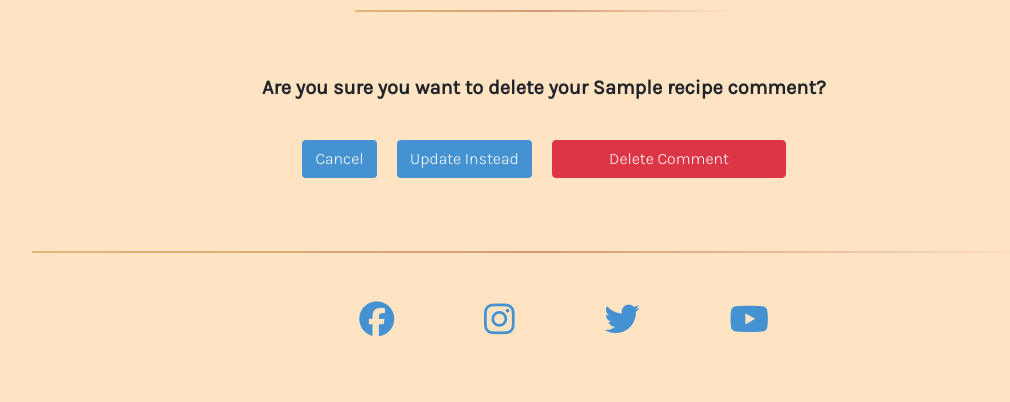
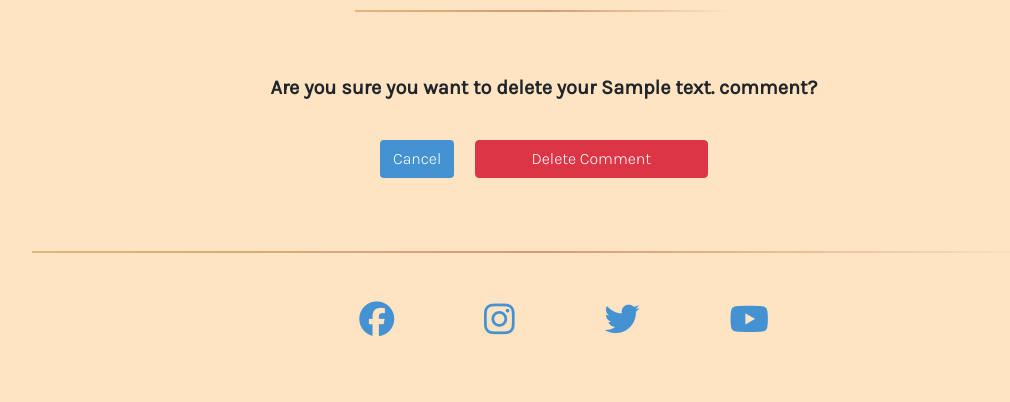
Before and after one commit to chris-townsend/PP4-Kitchen_Tales, a Django app: page /delete_comment/1/ in a window 1280 px wide. Shown: the part 398-800 px from the top of the page, without its empty margins (96-1106 px from the left). Run offline with Django 3.2, Linux system fonts and the light colour scheme; a user stored in the database is signed in; tables that the repository leaves empty hold one stand-in row (values such as "Sample post"); some libraries are stand-ins or nearby versions.

Commit message:
Add correct href in delete_comment template to cancel delete a recipe

```diff
--- a/templates/delete_comment.html
+++ b/templates/delete_comment.html
@@ -10,13 +10,12 @@
     <br>
 
     <div class="row text-center justify-content-center mt-4">
-         <h5 class="text-center"><strong>Are you sure you want to delete your {{ comment.post }} comment?</strong></h5>
+         <h5 class="text-center"><strong>Are you sure you want to delete your {{ comment.body }} comment?</strong></h5>
          <br>
         <div class="col-lg-8 mb-3 mt-4">
             <form method="post" class="mb-5 col-12">
                 {% csrf_token %}
-                <a class="btn btn-signup m-2 form-font" href="#" >Cancel</a>
-                <a class="btn btn-signup m-2 form-font" href="#">Update Instead</a>
+                <a class="btn btn-signup m-2 form-font" href="{%  url 'recipe_detail' comment.post.slug  %}" >Cancel</a>
                 <button class="btn btn-danger m-2 col-lg-4 form-font" input type="submit">Delete Comment</button>
             </form>
         </div>
```
